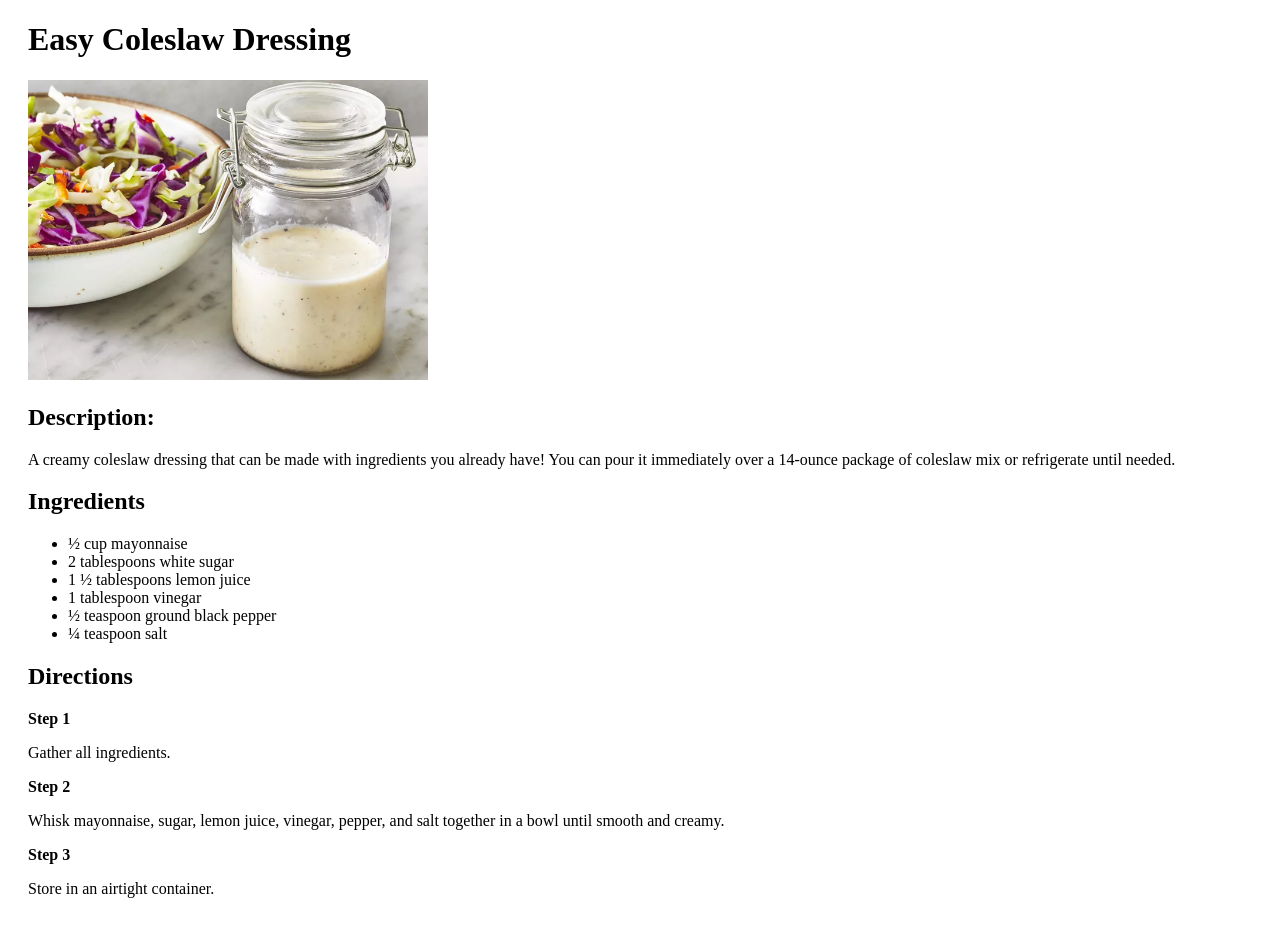
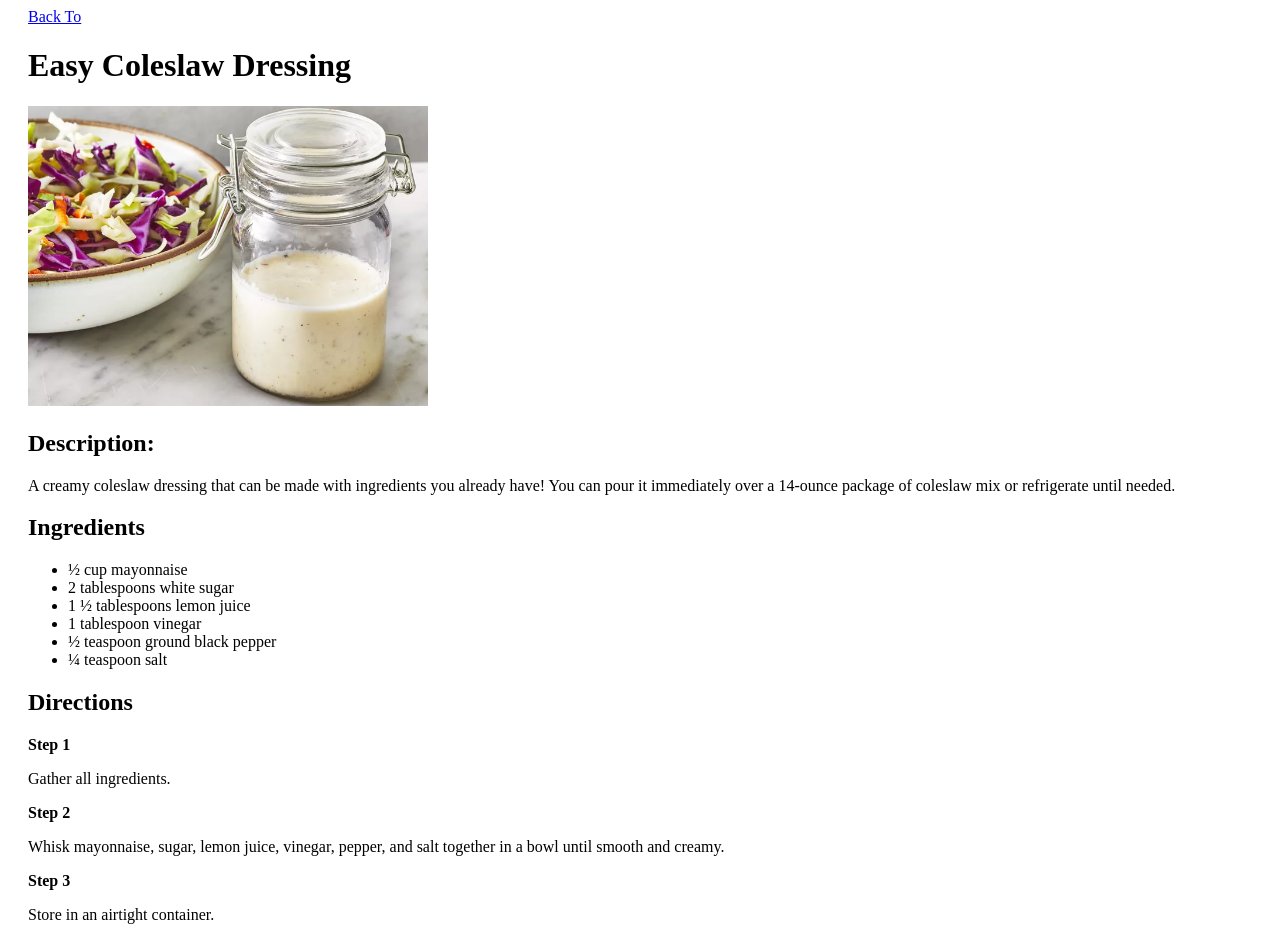
Before and after one commit to ronitzdev/odin-recipes, a plain HTML site: page recipes/coleslaw-dressing.html in a window 1280 px wide. Before the commit the page ends 914 px from the top, so only its background shows below. Drawn offline with Linux system fonts and the light colour scheme.

Commit message:
Add: links to return to main page

```diff
--- a/recipes/coleslaw-dressing.html
+++ b/recipes/coleslaw-dressing.html
@@ -7,6 +7,7 @@
   </head>
   <body>
     <main style="text-align: justify; margin: 0 20px">
+      <a href="../index.html">Back To</a>
       <h1>Easy Coleslaw Dressing</h1>
       <img
         src="./images/coleslaw-dressing.webp"
```
Also changed, not shown: recipes/pasta-salad.html (+1 -0 lines), recipes/patate-prezzemolate.html (+1 -0 lines).
